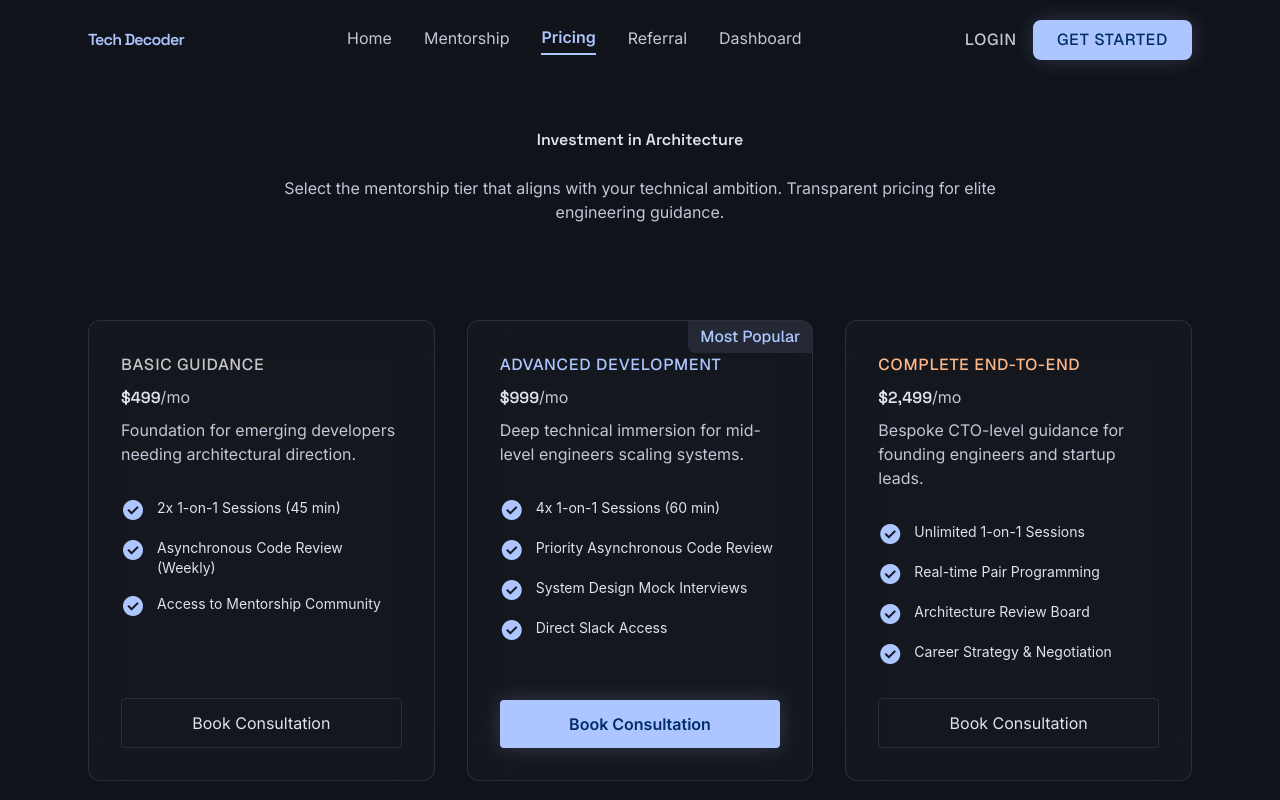
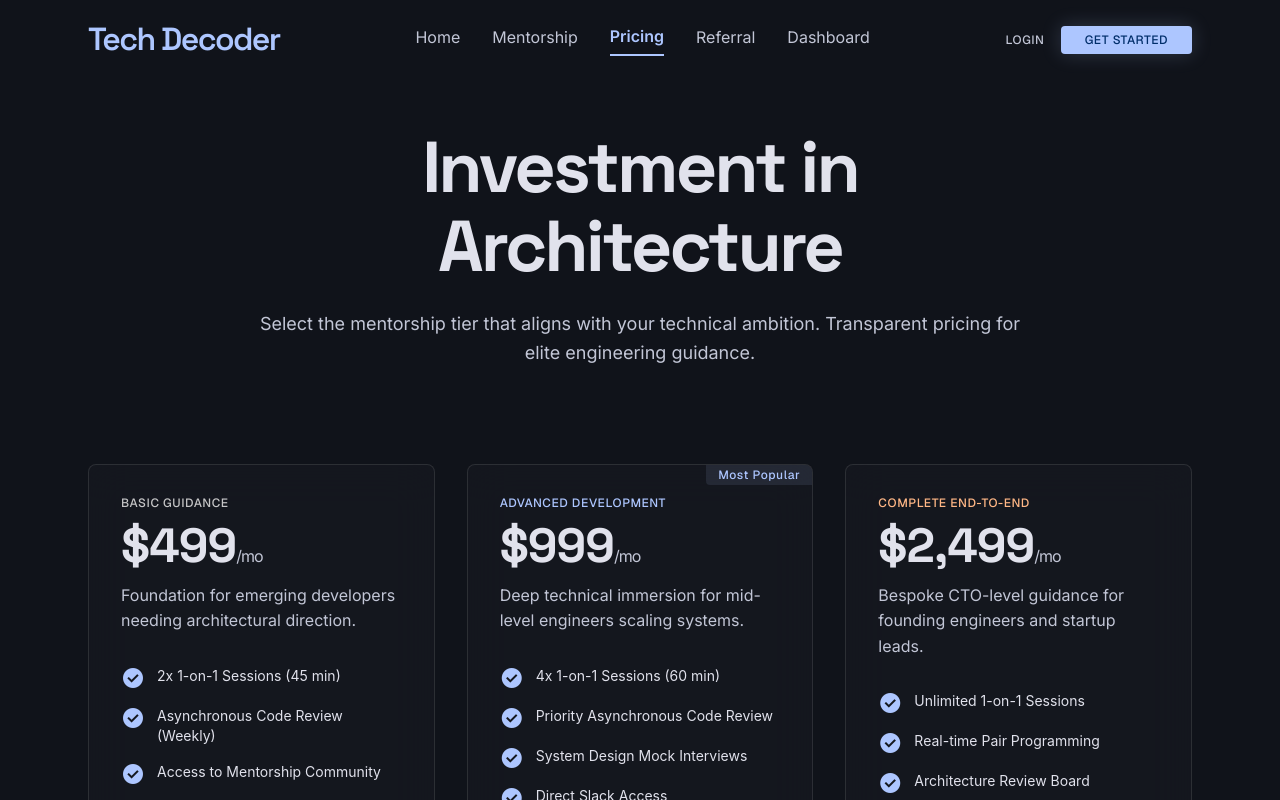
Before and after one commit to SuyashChavanOfficial/Tech-Decoder, a React (Vite) app in the folder client/: page /pricing in a window 1280 px wide. Shown: the top 800 px of the page. Built offline with nearby package versions, Linux system fonts and the light colour scheme; no server answers.

Commit message:
feat: implement anonymous user fallback for dashboard features and checklist state management

```diff
--- a/client/src/context/AuthContext.jsx
+++ b/client/src/context/AuthContext.jsx
@@ -10,10 +10,21 @@ const API = axios.create({
   withCredentials: true
 });
 
+const defaultChecklist = [
+  { id: 'mock-1', text: 'Review System Architecture Diagram', checked: true },
+  { id: 'mock-2', text: 'Prepare answers for DB scaling strategies', checked: false },
+  { id: 'mock-3', text: 'Dry run presentation with mentor', checked: false }
+];
+
 export const AuthProvider = ({ children }) => {
   const [user, setUser] = useState(null);
   const [accessToken, setAccessToken] = useState(null);
   const [loading, setLoading] = useState(true);
+
+  // Fallbacks for anonymous user
+  const [localChecklist, setLocalChecklist] = useState(defaultChecklist);
+  const [localFiles, setLocalFiles] = useState([]);
+  const [localReferrals, setLocalReferrals] = useState(4);
 
   // Sync token to API headers
   useEffect(() => {
@@ -122,26 +133,42 @@ export const AuthProvider = ({ children }) => {
   };
 
   const toggleChecklist = (id) => {
+    if (user) {
       const updatedChecklist = user.checklist.map(item =>
         item._id === id || item.id === id ? { ...item, checked: !item.checked } : item
       );
       setUser(prev => ({ ...prev, checklist: updatedChecklist }));
       syncProgress({ checklist: updatedChecklist });
+    } else {
+      setLocalChecklist(prev => prev.map(item =>
+        item.id === id || item._id === id ? { ...item, checked: !item.checked } : item
+      ));
+    }
   };
 
   const addChecklistItem = (text) => {
     if (!text.trim()) return;
     const newItem = { text, checked: false };
+    if (user) {
       const updatedChecklist = [...user.checklist, newItem];
       setUser(prev => ({ ...prev, checklist: updatedChecklist }));
       syncProgress({ checklist: updatedChecklist });
+    } else {
+      const mockItem = { id: `mock-${Date.now()}`, ...newItem };
+      setLocalChecklist(prev => [...prev, mockItem]);
+    }
   };
 
   const uploadFile = (fileName, fileSize) => {
     const newFile = { name: fileName, size: fileSize, date: new Date().toLocaleDateString() };
+    if (user) {
       const updatedFiles = [...user.uploadedFiles, newFile];
       setUser(prev => ({ ...prev, uploadedFiles: updatedFiles }));
       syncProgress({ uploadedFiles: updatedFiles });
+    } else {
+      const mockFile = { id: `mock-${Date.now()}`, ...newFile };
+      setLocalFiles(prev => [...prev, mockFile]);
+    }
   };
 
   const bookConsultation = async (formData) => {
@@ -163,28 +190,32 @@ export const AuthProvider = ({ children }) => {
   };
 
   const setReferrals = (val) => {
-    if (!user) return;
+    if (user) {
       const newVal = typeof val === 'function' ? val(user.referrals) : val;
       setUser(prev => ({ ...prev, referrals: newVal }));
       syncProgress({ referrals: newVal });
+    } else {
+      setLocalReferrals(prev => typeof val === 'function' ? val(prev) : val);
+    }
   };
 
   const totalModules = 12;
-  const completedChecklistCount = user?.checklist ? user.checklist.filter(c => c.checked).length : 0;
-  const progressPercentage = user
-    ? Math.min(100, Math.round(((user.modulesCompleted + completedChecklistCount - 1) / totalModules) * 100))
-    : 0;
+  const completedChecklistCount = user
+    ? (user.checklist ? user.checklist.filter(c => c.checked).length : 0)
+    : localChecklist.filter(c => c.checked).length;
+  const modulesCompletedCount = user ? user.modulesCompleted : 8;
+  const progressPercentage = Math.min(100, Math.round(((modulesCompletedCount + completedChecklistCount) / totalModules) * 100));
 
   return (
     <AuthContext.Provider
       value={{
         user,
         loading,
-        modulesCompleted: user?.modulesCompleted || 8,
-        checklist: user?.checklist || [],
-        uploadedFiles: user?.uploadedFiles || [],
-        referrals: user?.referrals || 4,
-        referralCode: user?.referralCode || 'ARCH-7X9P-V2',
+        modulesCompleted: user ? user.modulesCompleted : 8,
+        checklist: user ? user.checklist : localChecklist,
+        uploadedFiles: user ? user.uploadedFiles : localFiles,
+        referrals: user ? user.referrals : localReferrals,
+        referralCode: user ? user.referralCode : 'ARCH-7X9P-V2',
         progressPercentage,
         login,
         logout,
--- a/client/src/index.css
+++ b/client/src/index.css
@@ -62,13 +62,45 @@
   --font-body-md: Inter, sans-serif;
   --font-headline-lg-mobile: Space Grotesk, sans-serif;
 
+  --text-headline-md: 32px;
+  --text-headline-md--line-height: 1.3;
+  --text-headline-md--font-weight: 600;
+
+  --text-label-sm: 12px;
+  --text-label-sm--line-height: 1;
+  --text-label-sm--letter-spacing: 0.05em;
+  --text-label-sm--font-weight: 500;
+
+  --text-body-lg: 18px;
+  --text-body-lg--line-height: 1.6;
+  --text-body-lg--font-weight: 400;
+
+  --text-display-xl: 72px;
+  --text-display-xl--line-height: 1.1;
+  --text-display-xl--letter-spacing: -0.04em;
+  --text-display-xl--font-weight: 700;
+
+  --text-headline-lg: 48px;
+  --text-headline-lg--line-height: 1.2;
+  --text-headline-lg--letter-spacing: -0.02em;
+  --text-headline-lg--font-weight: 700;
+
+  --text-body-md: 16px;
+  --text-body-md--line-height: 1.6;
+  --text-body-md--font-weight: 400;
+
+  --text-headline-lg-mobile: 32px;
+  --text-headline-lg-mobile--line-height: 1.2;
+  --text-headline-lg-mobile--letter-spacing: -0.02em;
+  --text-headline-lg-mobile--font-weight: 700;
+
   --animate-float-1: float1 6s ease-in-out infinite;
   --animate-float-2: float2 8s ease-in-out infinite;
 
-  --border-radius-DEFAULT: 0.125rem;
-  --border-radius-lg: 0.25rem;
-  --border-radius-xl: 0.5rem;
-  --border-radius-full: 0.75rem;
+  --radius-DEFAULT: 0.125rem;
+  --radius-lg: 0.25rem;
+  --radius-xl: 0.5rem;
+  --radius-full: 0.75rem;
 
   --spacing-gutter: 24px;
   --spacing-container-max: 1200px;
--- a/client/src/pages/Dashboard.jsx
+++ b/client/src/pages/Dashboard.jsx
@@ -1,6 +1,6 @@
 import React, { useState, useRef } from 'react';
 import { Navigate, useNavigate } from 'react-router-dom';
-import { motion } from 'framer-motion';
+import { motion, AnimatePresence } from 'framer-motion';
 import { useAuth } from '../context/AuthContext';
 import Modal from '../components/Modal';
 
@@ -23,11 +23,15 @@ export default function Dashboard() {
   const [modalOpen, setModalOpen] = useState(false);
   const [modalTitle, setModalTitle] = useState('');
   const [modalMessage, setModalMessage] = useState('');
+  const [showAddForm, setShowAddForm] = useState(false);
 
-  // Protect route
-  if (!user) {
-    return <Navigate to="/login" replace />;
-  }
+  // Mock fallback for anonymous previews
+  const mockUser = {
+    name: "Alex Chen",
+    domain: "Backend Engineering",
+    avatar: "https://lh3.googleusercontent.com/aida-public/AB6AXuAvrYQbpk584ALwTACqL9kqJYe_-m7dsiX07EqLjKmTcxjm-E7HeYIyGbB1FQewyGJZSJ92YI7o_UigaHiBQGLPKMQJQdGzMxaFUyCuVtEuEyOzttt1fIlq1lw_ARwa4O0Ut-toKk_rjE70q0fUjpjqWYLQXalPA9qLIUY4eZ5N_Kg83XSAAJ4qPfPxdZIDNHOAJBPKSIdXA0K21281IzkxPZOVyp9kVS09aO-r0KR9qIwaINcuoNe7Hwn15Mvtrmk_X9SEXopajac"
+  };
+  const displayUser = user || mockUser;
 
   // Handle Drag Over
   const handleDrag = (e) => {
@@ -102,11 +106,11 @@ export default function Dashboard() {
               <img
                 alt="User Avatar"
                 className="w-full h-full object-cover"
-                src={user.avatar}
+                src={displayUser.avatar}
               />
             </div>
-            <h2 className="font-headline-md text-headline-md text-on-surface mb-1">{user.name}</h2>
-            <p className="font-label-sm text-label-sm text-primary mb-4 bg-primary/10 px-3 py-1 rounded">{user.domain}</p>
+            <h2 className="font-headline-md text-headline-md text-on-surface mb-1">{displayUser.name}</h2>
+            <p className="font-label-sm text-label-sm text-primary mb-4 bg-primary/10 px-3 py-1 rounded">{displayUser.domain}</p>
             <div className="w-full h-1 bg-surface-container rounded-full overflow-hidden mb-2">
               <div
                 className="h-full bg-primary rounded-full glow-effect transition-all duration-500"
@@ -216,7 +220,16 @@ export default function Dashboard() {
               {/* Viva Prep Checklist */}
               <div className="glass-panel rounded-xl p-6 border border-white/10">
                 <div className="flex justify-between items-center mb-6">
-                  <h3 className="font-headline-md text-headline-md text-on-surface">Viva Prep Checklist</h3>
+                  <h3 className="font-headline-md text-headline-md text-on-surface">Viva Prep</h3>
+                  <button
+                    onClick={() => setShowAddForm(!showAddForm)}
+                    className="text-primary hover:text-primary-fixed transition-all active:scale-90 flex items-center cursor-pointer p-1"
+                    aria-label="Toggle add task form"
+                  >
+                    <span className={`material-symbols-outlined transition-transform duration-300 ${showAddForm ? 'rotate-45' : ''}`}>
+                      add
+                    </span>
+                  </button>
                 </div>
                 <div className="space-y-4 mb-6">
                   {checklist.map(item => (
@@ -236,7 +249,18 @@ export default function Dashboard() {
                   ))}
                 </div>
 
-                <form onSubmit={handleAddTask} className="flex gap-2 border-t border-white/5 pt-4">
+                <AnimatePresence>
+                  {showAddForm && (
+                    <motion.form
+                      initial={{ opacity: 0, height: 0 }}
+                      animate={{ opacity: 1, height: 'auto' }}
+                      exit={{ opacity: 0, height: 0 }}
+                      onSubmit={(e) => {
+                        handleAddTask(e);
+                        setShowAddForm(false);
+                      }}
+                      className="flex gap-2 border-t border-white/5 pt-4 overflow-hidden"
+                    >
                       <input
                         type="text"
                         placeholder="Add new prep task..."
@@ -251,7 +275,9 @@ export default function Dashboard() {
                       >
                         <span className="material-symbols-outlined">add_circle</span>
                       </button>
-                </form>
+                    </motion.form>
+                  )}
+                </AnimatePresence>
               </div>
 
               {/* Secure Drag & Drop Document Upload */}
@@ -275,8 +301,8 @@ export default function Dashboard() {
                 <div className="w-12 h-12 rounded-full bg-surface-container flex items-center justify-center mb-4 group-hover:bg-primary/10 transition-colors">
                   <span className="material-symbols-outlined text-on-surface-variant group-hover:text-primary transition-colors">upload_file</span>
                 </div>
-                <h4 className="font-body-md text-body-md text-on-surface mb-1">Upload Architecture Drafts</h4>
-                <p className="font-label-sm text-label-sm text-on-surface-variant">Drag &amp; drop files (.pdf, .png, .zip) or click to browse</p>
+                <h4 className="font-body-md text-body-md text-on-surface mb-1">Upload Documents</h4>
+                <p className="font-label-sm text-label-sm text-on-surface-variant">Drag &amp; drop or click to browse</p>
                 <p className="text-[10px] text-on-surface-variant/40 mt-1">Maximum secure file size: 10MB</p>
               </div>
 
```
Lines whose indentation alone changed are shown as unchanged.
